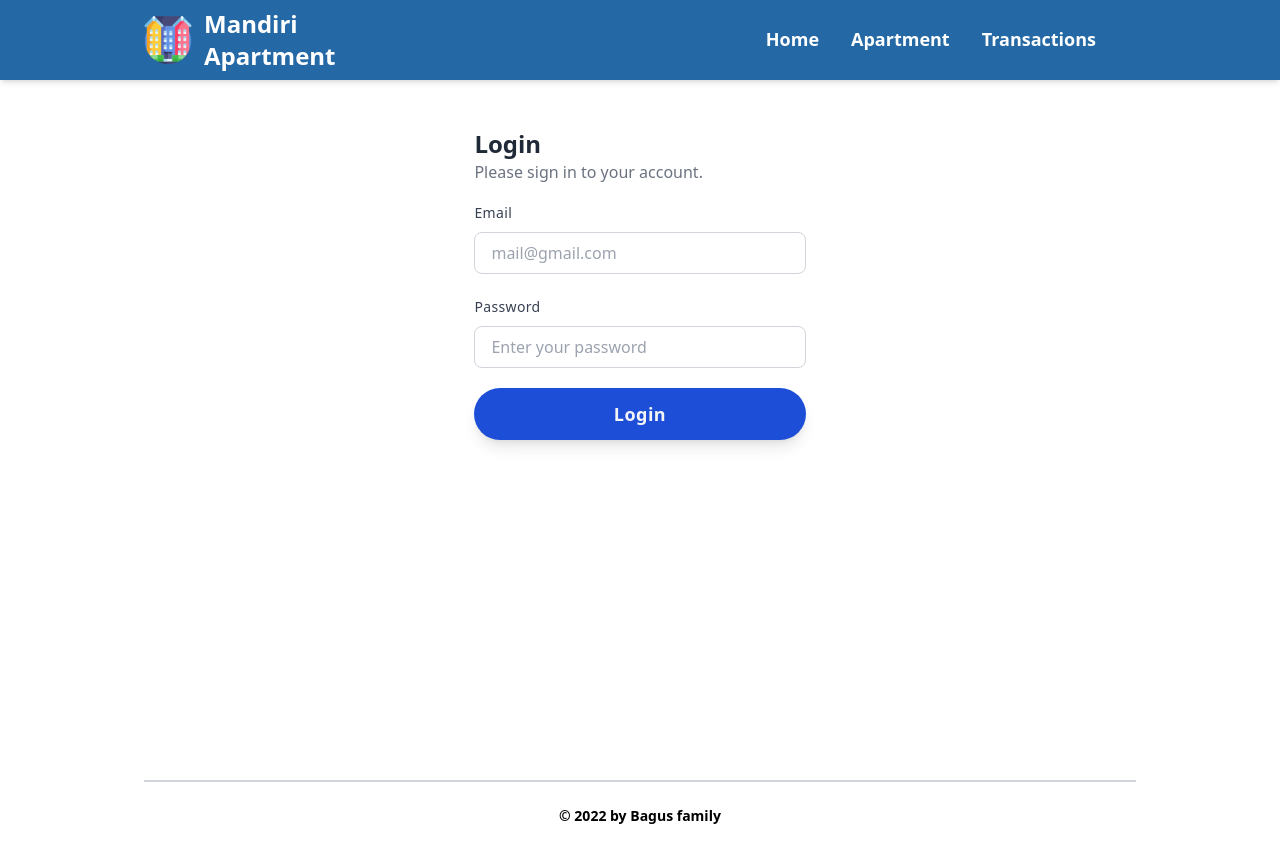
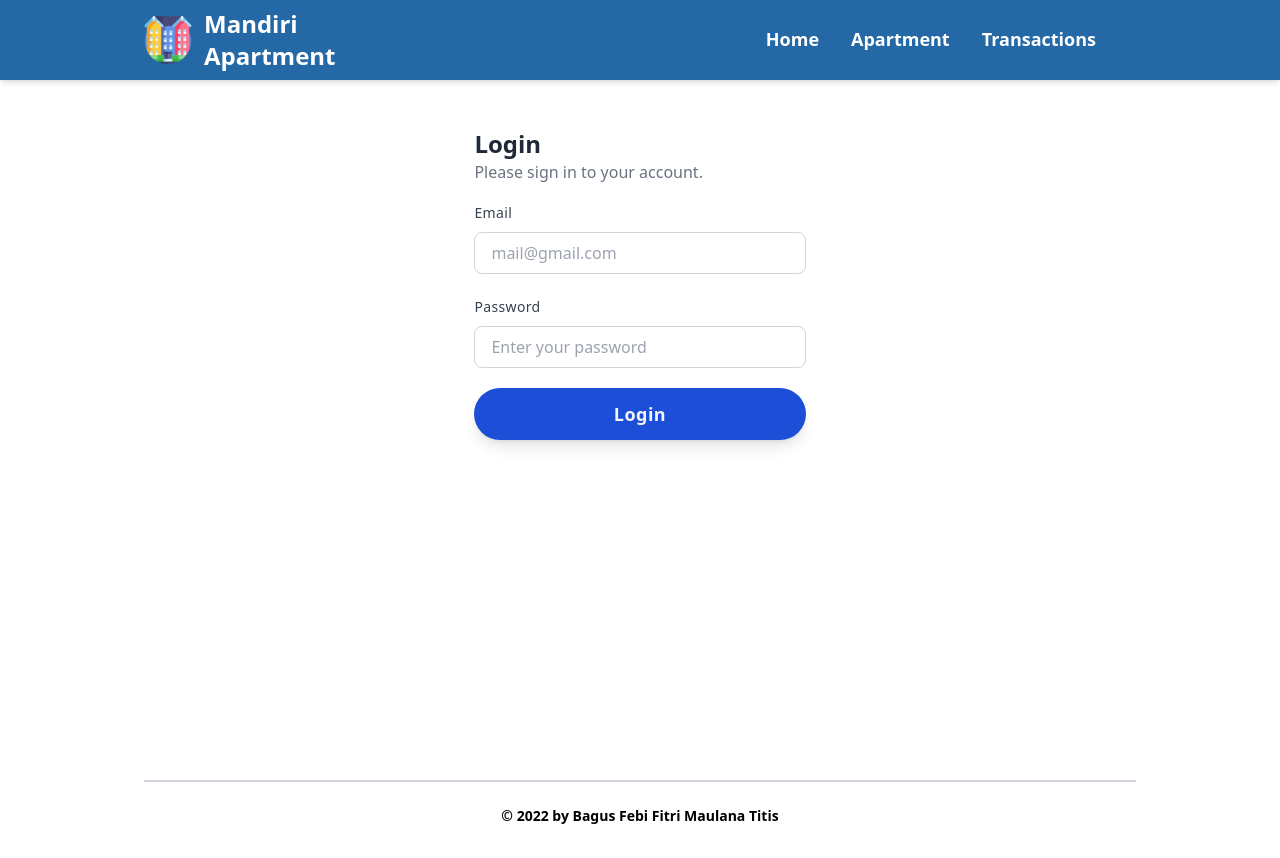
Before and after one commit to baguspurnama98/final-seru, a React (Create React App) app: page /login in a window 1280 px wide. Built offline with nearby package versions, Linux system fonts and the light colour scheme.

Commit message:
THE LAST COMMIT

```diff
--- a/src/layouts/Footer.jsx
+++ b/src/layouts/Footer.jsx
@@ -5,7 +5,7 @@ function Footer() {
         <div className="border-t-2 border-gray-300 flex flex-col items-center">
           <div className="sm:w-2/3 text-center py-6">
             <p className="text-sm text-black font-bold mb-2">
-              © 2022 by Bagus family
+              © 2022 by Bagus Febi Fitri Maulana Titis
             </p>
           </div>
         </div>
```
